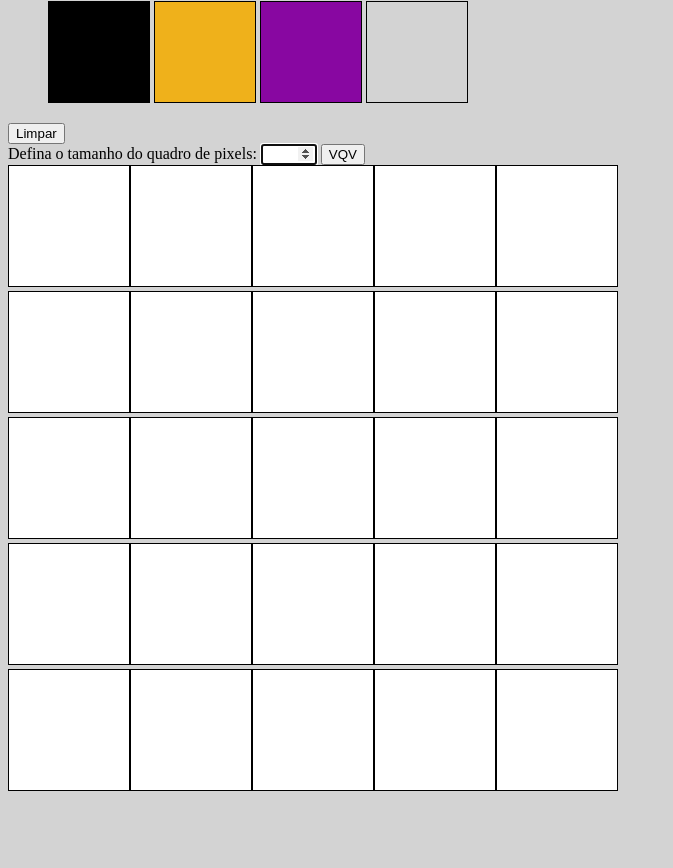
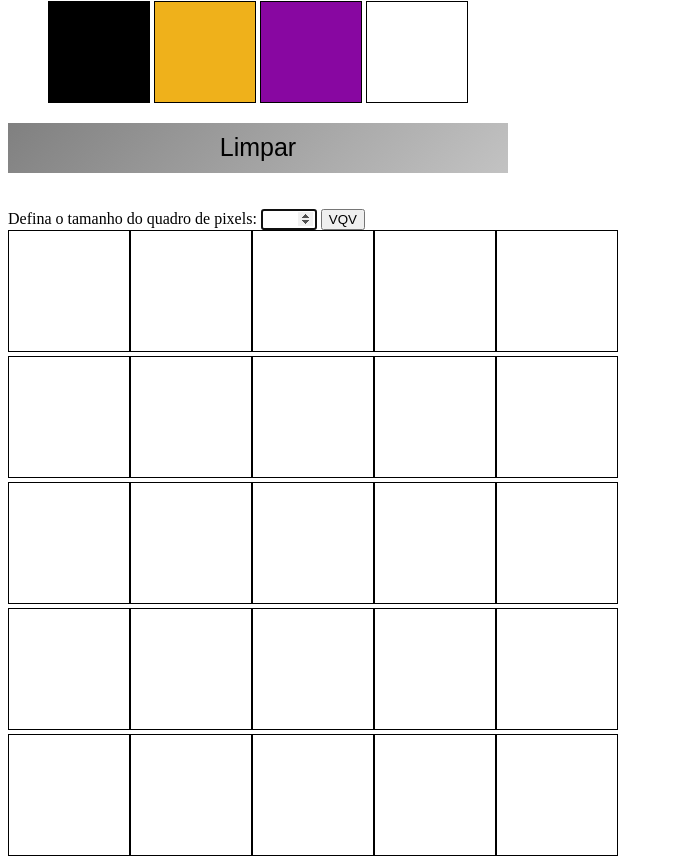
Before and after one commit to xlucasbitencourt/tp-pixel, a website: page index.html in a window 1280 px wide. Shown: the part 79-947 px from the top of the page, without its empty margins (0-673 px from the left). Before the commit the page ends 882 px from the top, so only its background shows below. Drawn offline with Linux system fonts and the light colour scheme.

Commit message:
Adiciona elementos gráficos ao botão de limpar

```diff
--- a/script.js
+++ b/script.js
@@ -5,7 +5,7 @@ let limpar = document.getElementById('clear-board');
 let tamanhoQuadro = document.getElementById('board-size');
 let botaoGerar = document.getElementById('generate-board');
 
-// Requisito 12
+// Requisito 12 - Graças ao site CSS tricks
 for (let index = 1; index < corPaleta.length; index++) {
     let aleatorio = Math.floor(Math.random()*16777215).toString(16);
     corPaleta[index].style.backgroundColor = '#' + aleatorio;
@@ -16,7 +16,7 @@ for (let index = 1; index < corPaleta.length; index++) {
 for (let index = 1; index <= 5; index++) {
   let linhaDePixel = document.createElement('div');
   quadroDePixel.appendChild(linhaDePixel);
-  for (index2 = 1; index2 <= 5; index2++) {
+  for (let index2 = 1; index2 <= 5; index2++) {
     let criaPixel = document.createElement('span');
     criaPixel.className = 'pixel';
     linhaDePixel.appendChild(criaPixel);
@@ -49,7 +49,7 @@ function gerarQuadro() {
   for (let index = 1; index <= tamanhoQuadro.value; index++) {
     let linhaDePixel = document.createElement('div');
     quadroDePixel.appendChild(linhaDePixel);
-    for (index2 = 1; index2 <= tamanhoQuadro.value; index2++) {
+    for (let index2 = 1; index2 <= tamanhoQuadro.value; index2++) {
       let criaPixel = document.createElement('span');
       criaPixel.className = 'pixel';
       linhaDePixel.appendChild(criaPixel);
--- a/style.css
+++ b/style.css
@@ -1,6 +1,6 @@
 body {
-    background-color: lightgray;
-}
+/*     background-color: lightgray; ativar o final
+ */}
 
 .color { /* Requisito 2*/
     border: 1px solid black;
@@ -14,7 +14,7 @@ body {
     /* background-color: #7CFFCB; */
 }
 
-#cor2 {
+/* #cor2 {
     background-color: #791E94;
 }
 
@@ -24,7 +24,53 @@ body {
 
 #cor4 {
     background-color: #FD721D;
+} */
+
+#clear-board {
+    font-size: 25px;
+    color: black;
+	width: 500px;
+	height: 50px;
+	cursor: pointer;
+	border: none;
+	display: flex;
+	align-items: center;
+	justify-content: center;
+	background-color: white;
+	background-image: linear-gradient(315deg, white 0%, grey 100%);
+	background-size: 200% 100%;
+	background-position: left;
+	background-repeat: no-repeat;
+	transition: 1000ms;
 }
+
+#clear-board:before {
+	color: green;
+	font-size: 25px;
+	position: absolute;
+	display: flex;
+	align-items: center;
+	justify-content: center;
+	width: 140px;
+	height: 40px;
+	background-color: yellow;
+	background-image: linear-gradient(315deg, yellow 10%, #274060 74%);
+	transition: 800ms;
+}
+
+#clear-board:hover {
+	background-position: right;
+}
+
+#clear-board:hover:before {
+	color: rgba(255,255,255,0.8);
+}
+
+#clear-board:focus {
+	outline: none;
+}
+
+
 
 .pixel { /*Requisito 5*/
     background-color: white;
```
Also changed, not shown: index.html (+1 -1 lines).
